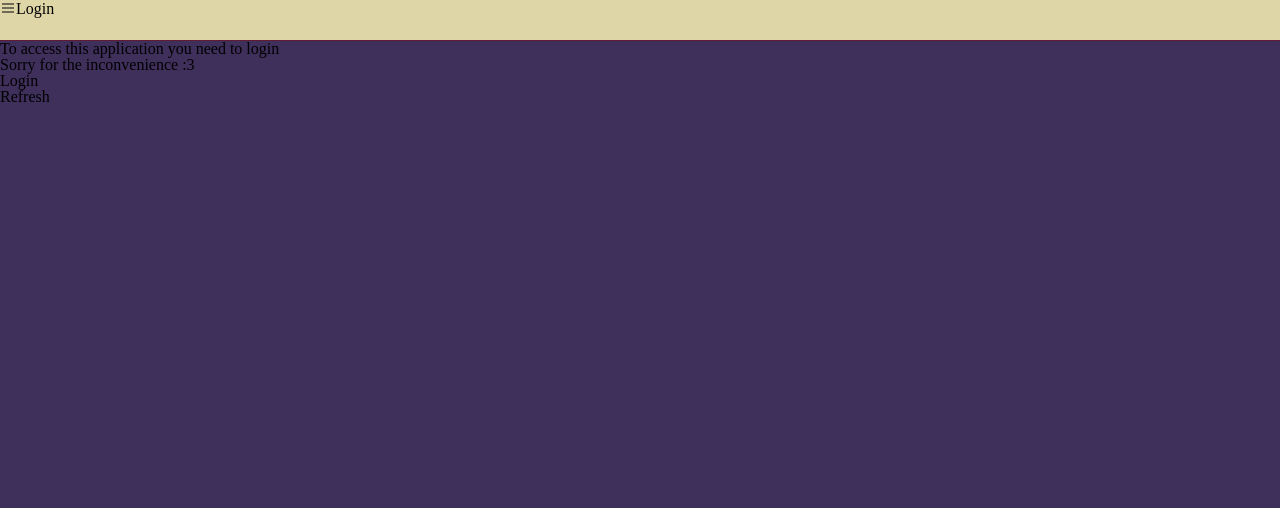
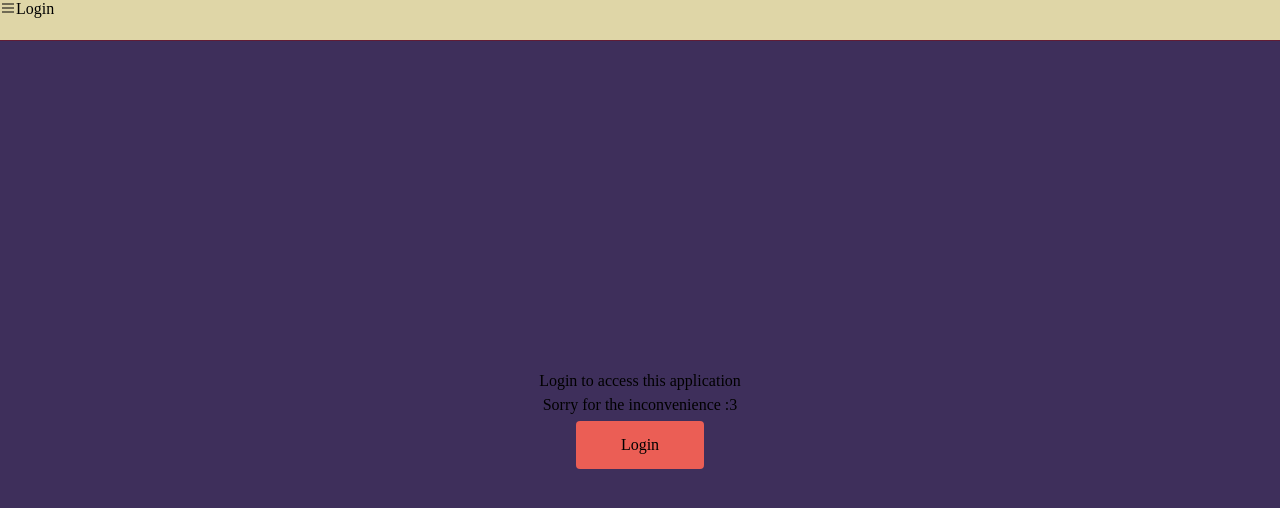
Before and after one commit to DichterDev/spotify, a Vue app in the folder web/: page /login in a window 1280 px wide. Shown: the top 508 px of the page. Built offline with nearby package versions, Linux system fonts and the light colour scheme.

Commit message:
feat: basic login page styling

```diff
--- a/web/src/views/LoginView.vue
+++ b/web/src/views/LoginView.vue
@@ -8,9 +8,29 @@ const auth = useAuthStore()
 
 <template>
   <div class="login-container">
-    <div>To access this application you need to login</div>
+    <div>Login to access this application</div>
     <div>Sorry for the inconvenience :3</div>
-    <div @click="auth.login">Login</div>
-    <div @click="auth.refresh">Refresh</div>
+    <div class="login-button" @click="auth.login">Login</div>
   </div>
 </template>
+
+<style lang="css" scoped>
+.login-container {
+  height: 100%;
+  display: flex;
+  flex-direction: column;
+  align-items: center;
+  justify-content: center;
+  gap: 0.5em;
+}
+
+.login-button {
+  height: 3em;
+  width: 8em;
+  display: flex;
+  justify-content: center;
+  align-items: center;
+  background-color: var(--primary);
+  border-radius: 0.25em;
+}
+</style>
```
